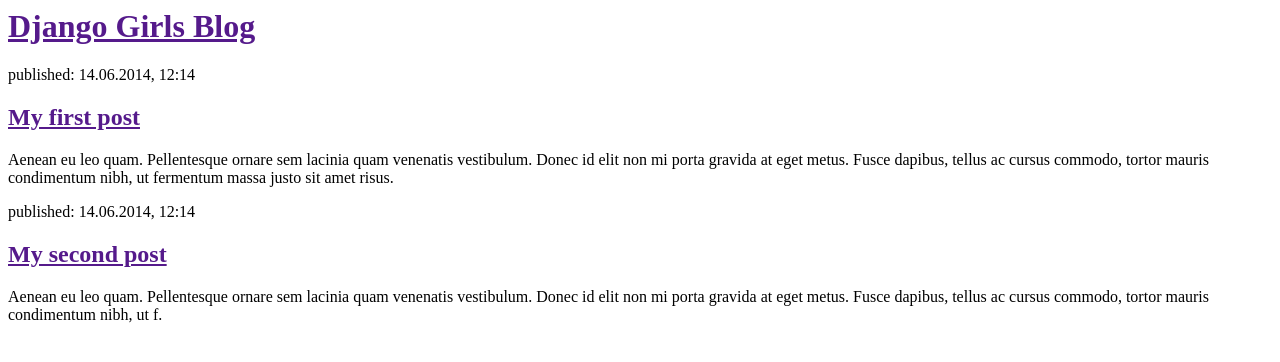
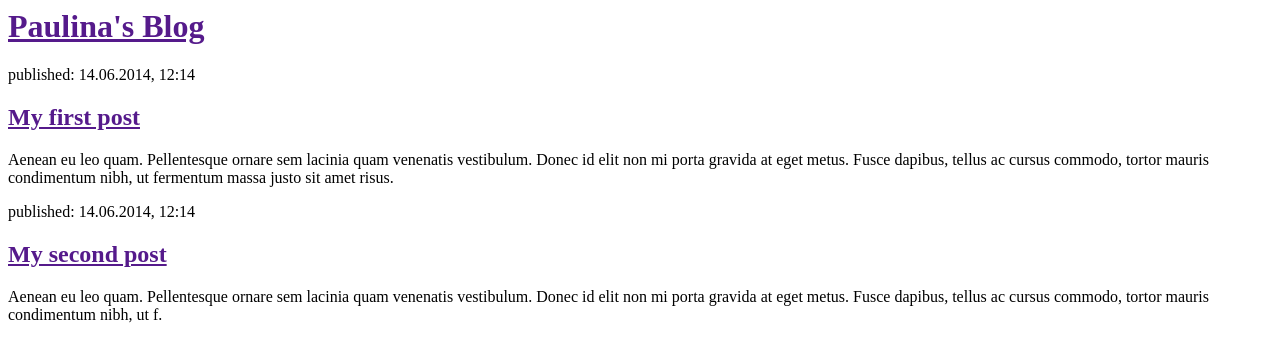
Before and after one commit to wystarczypaula/blogpauli, a Django app: page / in a window 1280 px wide. Shown: the top 362 px of the page. Run offline with Django 3.2, Linux system fonts and the light colour scheme.

Commit message:
Zmieniłam body bloga

```diff
--- a/mysite/blog/templates/blog/post_list.html
+++ b/mysite/blog/templates/blog/post_list.html
@@ -4,7 +4,7 @@
         </head>
         <body>
             <div>
-                <h1><a href="">Django Girls Blog</a></h1>
+                <h1><a href="">Paulina's Blog</a></h1>
             </div>
 
             <div>
```
